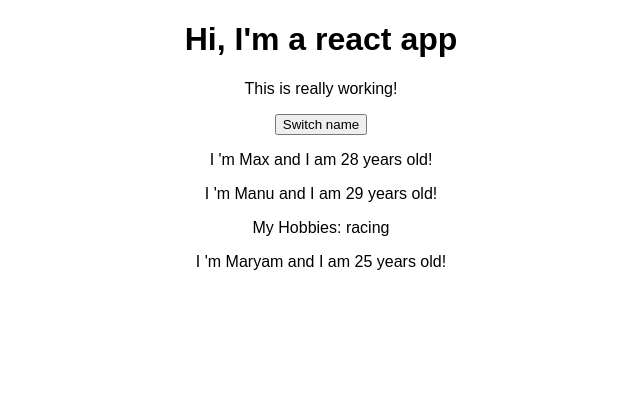
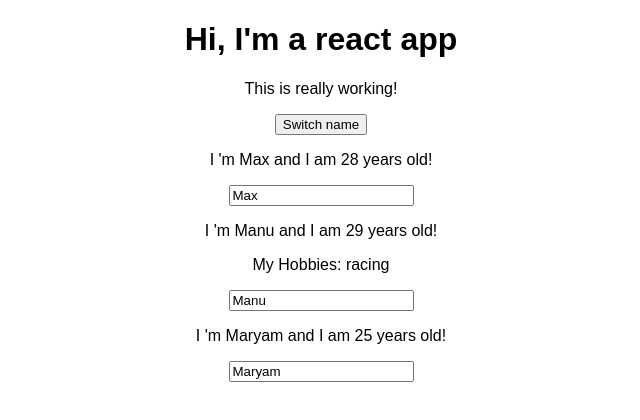
Before and after one commit to marykhodaparast/learn_react, a React (Create React App) app in the folder react-complete-guide/: page / in a window 1280 px wide. Shown: the top 420 px of the page, without its empty margins (319-959 px from the left). Built offline with nearby package versions, Linux system fonts and the light colour scheme.

Commit message:
Adding two way bindings

```diff
--- a/react-complete-guide/src/App.js
+++ b/react-complete-guide/src/App.js
@@ -23,6 +23,15 @@
       })
 
   }
+  nameChangedHandler = (event) => {
+    this.setState({
+      persons:[
+        {name:'Max',age:28},
+        {name:event.target.value,age:29},
+        {name:'Maryam',age:25}
+      ]
+    })
+  }
   render() {
     return (
       <div className="App">
@@ -30,7 +39,10 @@
         <p>This is really working!</p>
         <button onClick={() => this.switchNameHandler('Maximilian!!')}>Switch name</button>
         <Person name={this.state.persons[0].name} age={this.state.persons[0].age}/>
-        <Person name={this.state.persons[1].name} age={this.state.persons[1].age} click={this.switchNameHandler.bind(this,'Max!')}>My Hobbies: racing</Person>
+        <Person name={this.state.persons[1].name} age={this.state.persons[1].age}
+        click={this.switchNameHandler.bind(this,'Max!')}
+        changed={this.nameChangedHandler}
+        >My Hobbies: racing</Person>
         <Person name={this.state.persons[2].name} age={this.state.persons[2].age}/>
       </div>//this html code is jsx
     );
--- a/react-complete-guide/src/Person/Person.js
+++ b/react-complete-guide/src/Person/Person.js
@@ -4,6 +4,7 @@
       <div>
          <p onClick={props.click}> I 'm {props.name} and I am {props.age} years old!</p>
          <p>{props.children}</p>
+         <input type="text" onChange = {props.changed} value={props.name}/>
       </div>)
       };
 export default person;
```
